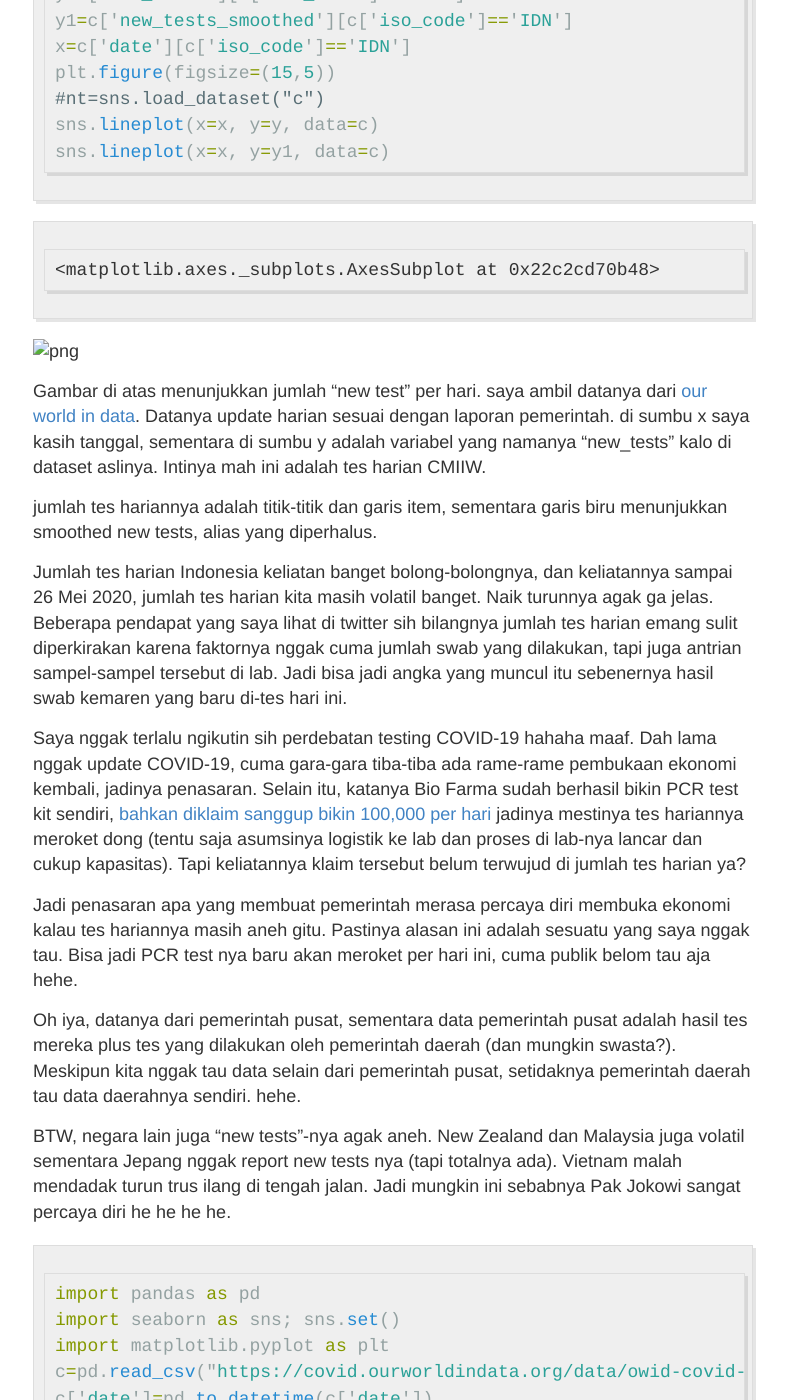
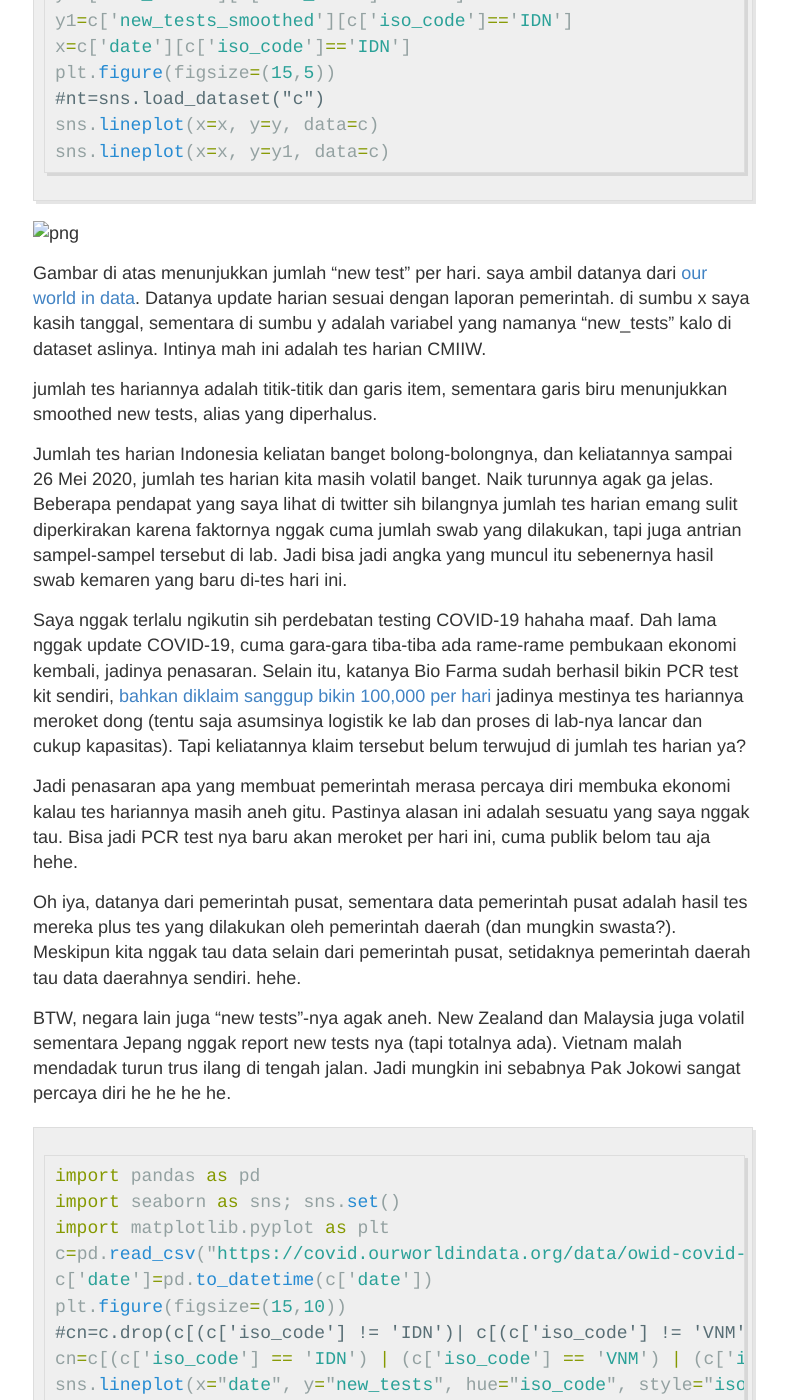
Before and after one commit to imedkrisna/imedkrisna.github.io, a Jekyll site: the page built from blog/_posts/2020-05-28-tesharian.md, in a window 1280 px wide and 1400 px high, scrolled down 649 px. Shown: the whole window, without its empty margins (247-1034 px from the left). Built offline with Jekyll 4.4.1, drawn with Linux system fonts in a browser that asks for light colours; comment, search, counter and statistics services are not loaded; some of the changed text lies outside the part shown.

Commit message:
Update 2020-05-28-tesharian.md

````diff
--- a/blog/_posts/2020-05-28-tesharian.md
+++ b/blog/_posts/2020-05-28-tesharian.md
@@ -25,15 +25,6 @@ plt.figure(figsize=(15,5))
 sns.lineplot(x=x, y=y, data=c)
 sns.lineplot(x=x, y=y1, data=c)
 ```
-
-
-
-
-    <matplotlib.axes._subplots.AxesSubplot at 0x22c2cd70b48>
-
-
-
-
 ![png](/image/output_1_1.png)
 
 
@@ -64,14 +55,6 @@ cn=c[(c['iso_code'] == 'IDN') | (c['iso_code'] == 'VNM') | (c['iso_code'] == 'MY
 sns.lineplot(x="date", y="new_tests", hue="iso_code", style="iso_code",data=cn)
 ```
 
-
-
-
-    <matplotlib.axes._subplots.AxesSubplot at 0x22c2cce65c8>
-
-
-
-
 ![png](/image/output_3_1.png)
 
 
````
